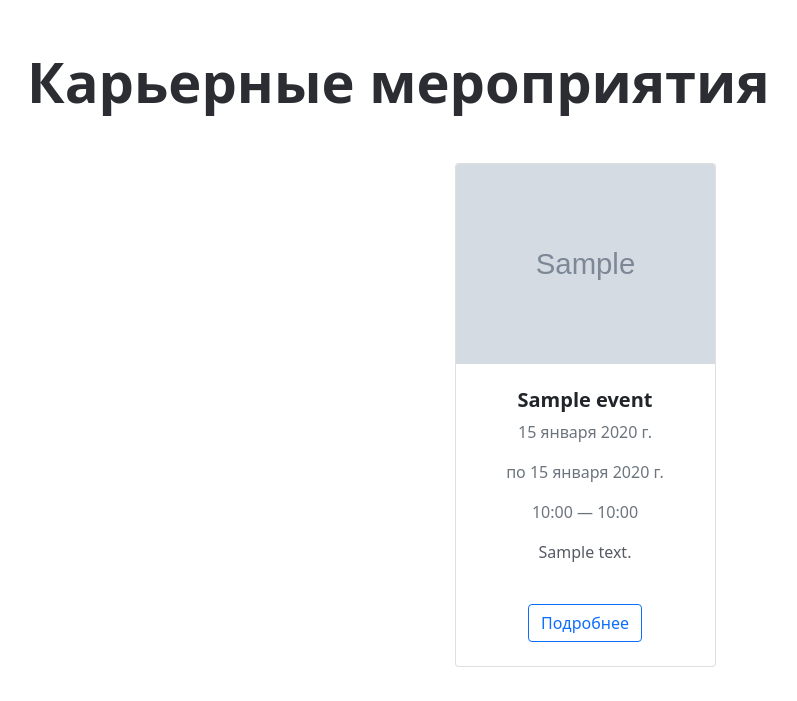
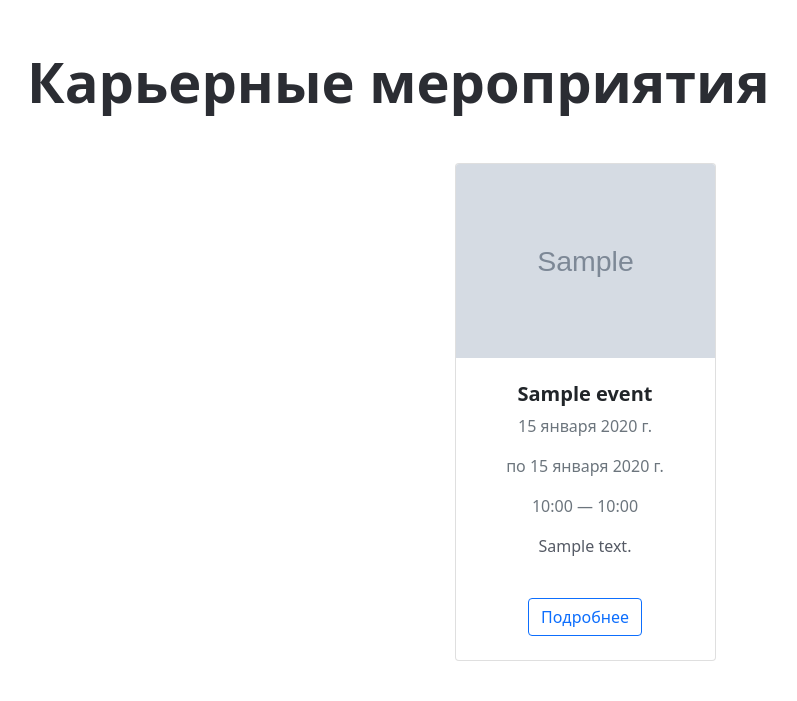
Before and after one commit to zzzatoox/CenterCareer, a Django app: template app/templates/events.html in a window 1280 px wide. Shown: the part 54-755 px from the top of the page, without its empty margins (55-852 px from the left). Run offline with Django 5.2, Linux system fonts and the light colour scheme; the template is opened without the code that fills it: values that come from a table or form of the project are taken from there, others are empty; tables that the repository leaves empty hold one stand-in row (values such as "Sample post"); grey boxes marked "Sample" are stand-in pictures; some libraries are stand-ins or nearby versions.

Commit message:
fix(photo): fix image stretching issue

```diff
--- a/app/templates/event_detail.html
+++ b/app/templates/event_detail.html
@@ -34,10 +34,10 @@
         <div class="row d-flex align-items-center justify-content-center">
             <div class="image-col text-center">
                 {% if event.photo %}
-                <img class="img-fluid rounded" width="700" height="500" src="{{ event.photo.url }}"
+                <img class="img-fluid rounded" style="width: 700px; object-fit: cover;" src="{{ event.photo.url }}"
                     alt="{{ event.title }}" />
                 {% else %}
-                <img class="img-fluid rounded" width="700" height="500" src="{% static 'images/event-detail.png' %}"
+                <img class="img-fluid rounded" style="width: 700px; object-fit: cover;" src="{% static 'images/event-detail.png' %}"
                     alt="{{ event.title }}" />
                 {% endif %}
             </div>
--- a/app/templates/events.html
+++ b/app/templates/events.html
@@ -50,10 +50,9 @@
                     {% endif %}
 
                     {% if event.photo %}
-                    <img src="{{ event.photo.url }}" alt="{{ event.title }}" class="card-img-top" width="300"
-                        height="200">
+                    <img src="{{ event.photo.url }}" alt="{{ event.title }}" class="card-img-top" style="width: 100%; object-fit: cover;">
                     {% else %}
-                    <img class="card-img-top" src="{% static 'images/events.png' %}" width="300" height="200" />
+                    <img class="card-img-top" src="{% static 'images/events.png' %}" style="width: 100%; object-fit: cover;"/>
                     {% endif %}
                     <div class="card-body p-4">
                         <div class="text-center">
```
